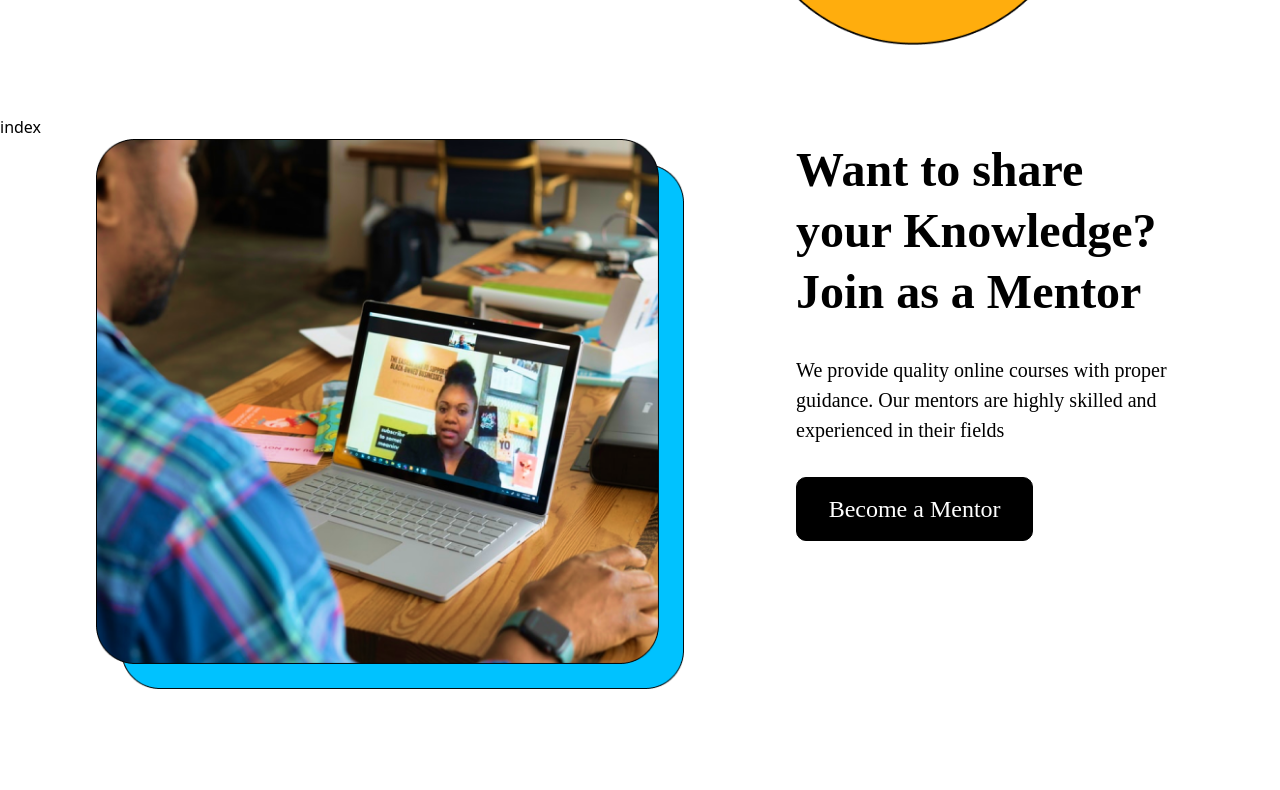
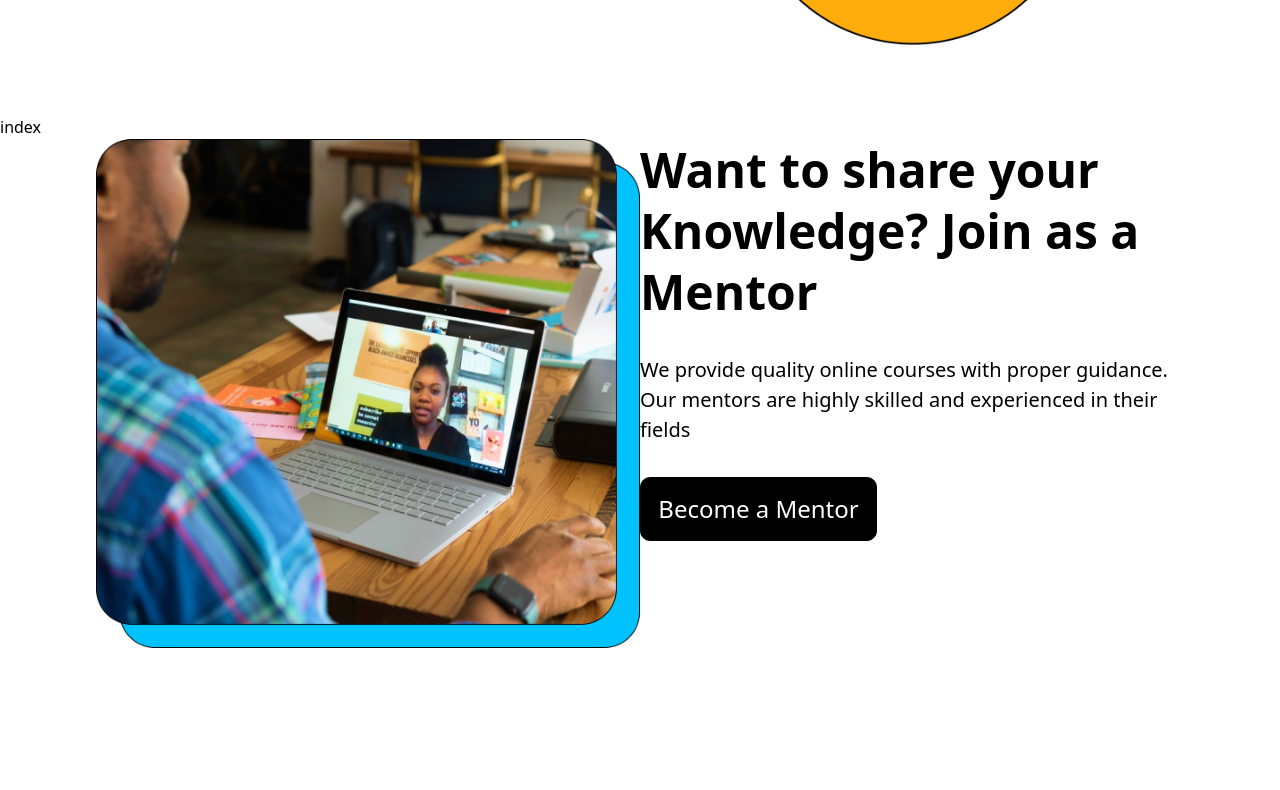
Before and after one commit to Eliteboss1/Educo, a React (Vite) app: page / in a window 1280 px wide. Shown: the part 1860-2650 px from the top of the page. Built offline with nearby package versions, Linux system fonts and the light colour scheme.

Commit message:
Feat: Update on left and right sections

```diff
--- a/src/components/Mentor/index.jsx
+++ b/src/components/Mentor/index.jsx
@@ -3,13 +3,13 @@ import { learningimg, mentorimg } from "../../utils";
 
 const mentor = () => {
   return (
-    <div className="font-[visby] px-24">
+    <div className="font-visbyRegular px-24">
       <div className="flex">
-        <div>
+        <div className="flex-1">
           <img src={mentorimg} />
         </div>
-        <div className="pl-[112px] w-[513px]  ">
-          <h1 className="text-[48px] font-bold leading-[61.34px] ">
+        <div className="flex-1  ">
+          <h1 className="text-5xl font-bold leading-[61.34px] ">
             Want to share your Knowledge? Join as a Mentor
           </h1>
           <p className="pt-8 font-medium    text-[20px]">
```
